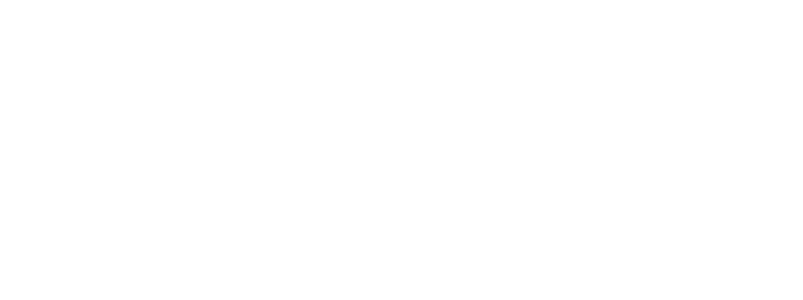
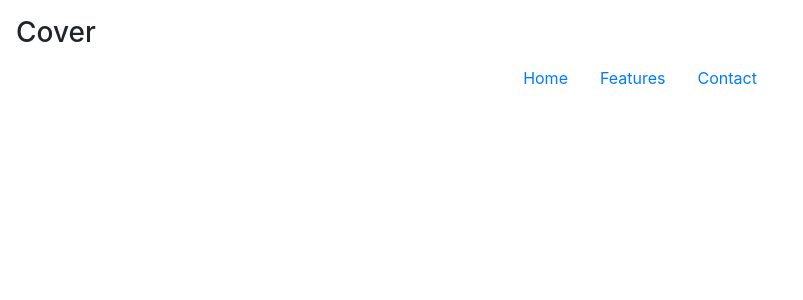
Before and after one commit to amathon-2019/YoutubeCreator, a React (Create React App) app in the folder frontend/: page / in a window 1280 px wide. Shown: the top 300 px of the page, without its empty margins (0-803 px from the left). Built offline with nearby package versions, Linux system fonts and the light colour scheme.

Commit message:
Create navigation component

```diff
--- a/frontend/public/index.html
+++ b/frontend/public/index.html
@@ -7,7 +7,13 @@
     <meta name="theme-color" content="#000000" />
     <meta name="description" content="Web site created using create-react-app" />
     <link rel="manifest" href="%PUBLIC_URL%/manifest.json" />
-    <title>React App</title>
+    <link
+      rel="stylesheet"
+      href="https://stackpath.bootstrapcdn.com/bootstrap/4.3.1/css/bootstrap.min.css"
+      integrity="sha384-ggOyR0iXCbMQv3Xipma34MD+dH/1fQ784/j6cY/iJTQUOhcWr7x9JvoRxT2MZw1T"
+      crossorigin="anonymous"
+    />
+    <title>YOUTUBE</title>
   </head>
   <body>
     <noscript>You need to enable JavaScript to run this app.</noscript>
--- a/frontend/src/App.js
+++ b/frontend/src/App.js
@@ -1,7 +1,14 @@
 import React from 'react'
+import Navigation from './components/navigation'
 
 function App() {
-  return <div className="App"></div>
+  return (
+    <div className="App">
+      <div className="cover-container d-flex w-100 h-100 p-3 mx-auto flex-column">
+        <Navigation />
+      </div>
+    </div>
+  )
 }
 
 export default App
--- /dev/null
+++ b/frontend/src/components/navigation/index.js
@@ -0,0 +1,24 @@
+import React from 'react'
+
+const Navigation = () => {
+  return (
+    <header class="masthead mb-auto">
+      <div class="inner">
+        <h3 class="masthead-brand">Cover</h3>
+        <nav class="nav nav-masthead justify-content-center">
+          <a class="nav-link active" href="#">
+            Home
+          </a>
+          <a class="nav-link" href="#">
+            Features
+          </a>
+          <a class="nav-link" href="#">
+            Contact
+          </a>
+        </nav>
+      </div>
+    </header>
+  )
+}
+
+export default Navigation
```
Also changed, not shown: 1 other file (tests, documents, lock files or other folders).
